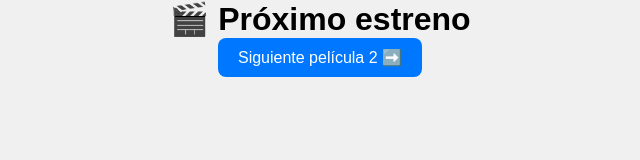
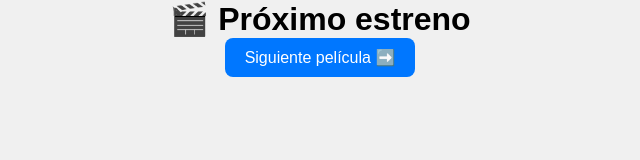
Before and after one commit to Kvothe9/next_mcu_movie, a plain HTML site: page index.html in a window 1280 px wide. Shown: the whole page, without its empty margins (320-960 px from the left). Drawn offline with Linux system fonts and the light colour scheme; no server answers.

Commit message:
Update index.html

```diff
--- a/index.html
+++ b/index.html
@@ -11,7 +11,7 @@
   <h1>🎬 Próximo estreno</h1>
   <div id="app"></div>
 
-  <button onclick="goNext()">Siguiente película 2 ➡️</button>
+  <button onclick="goNext()">Siguiente película ➡️</button>
 
   <script src="script.js"></script>
 </body>
```
